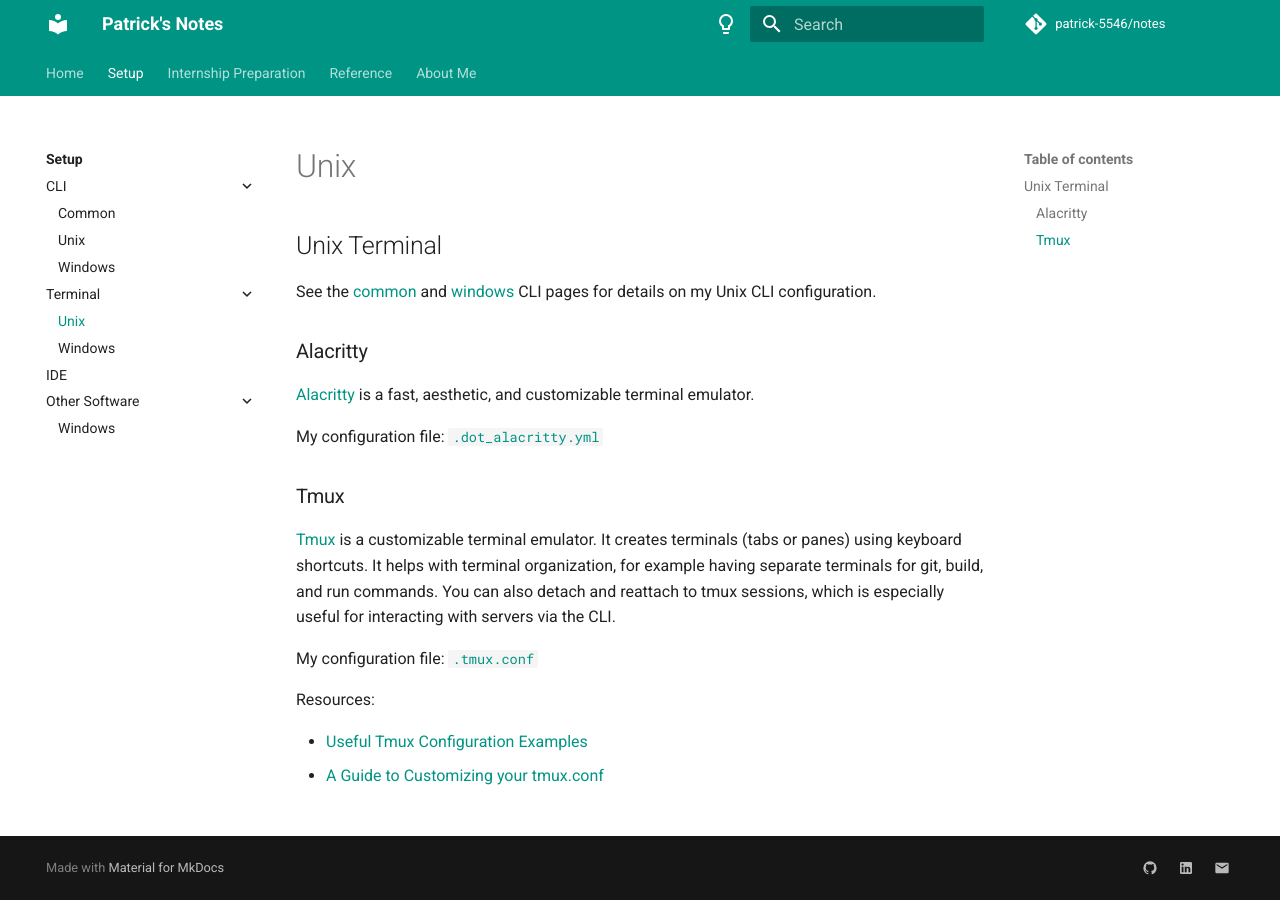
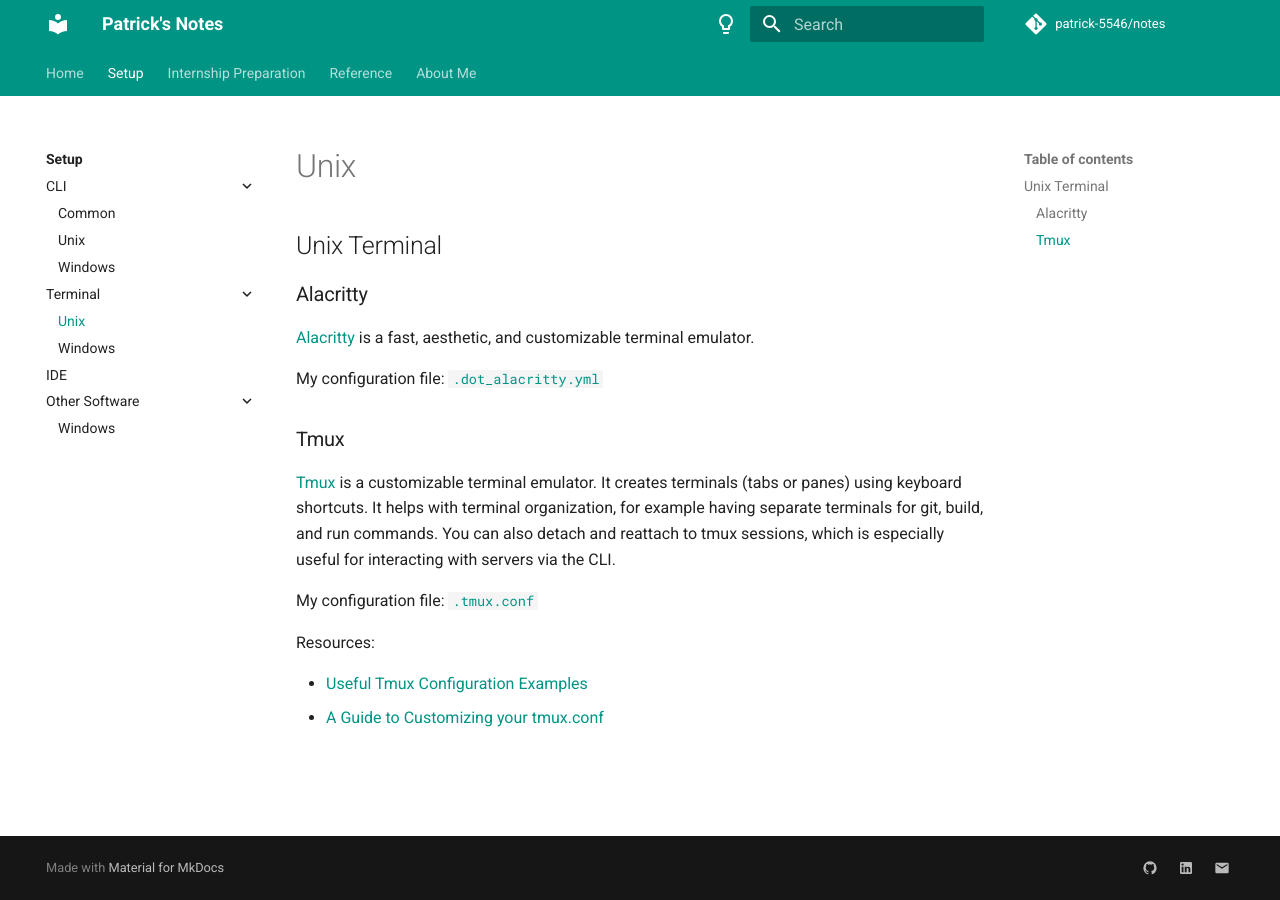
Before and after one commit to patrick-5546/notes, an MkDocs documentation site: the page built from docs/setup/terminals/unix-terminal.md, in a window 1280 px wide. Built offline with MkDocs 1.6.1 and Material for MkDocs 9.7.7, drawn with Linux system fonts in a browser that asks for light colours; comment, search, counter and statistics services are not loaded.

Commit message:
Remove link to CLI pages from terminal pages

```diff
--- a/docs/setup/terminals/unix-terminal.md
+++ b/docs/setup/terminals/unix-terminal.md
@@ -1,6 +1,4 @@
 ## Unix Terminal
-
-See the [common](../cli/common-cli.md) and [windows](../cli/unix-cli.md) CLI pages for details on my Unix CLI configuration.
 
 ### Alacritty
 
```
Also changed, not shown: docs/setup/terminals/windows-terminal.md (+0 -2 lines).
